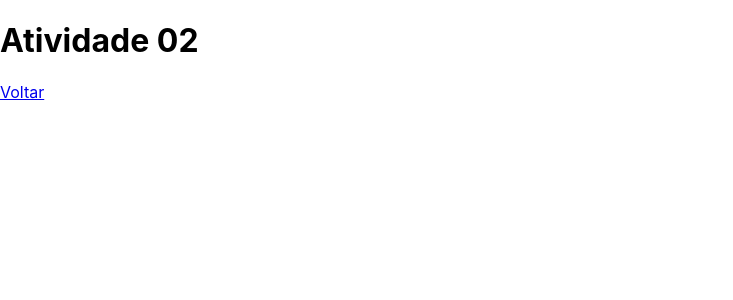
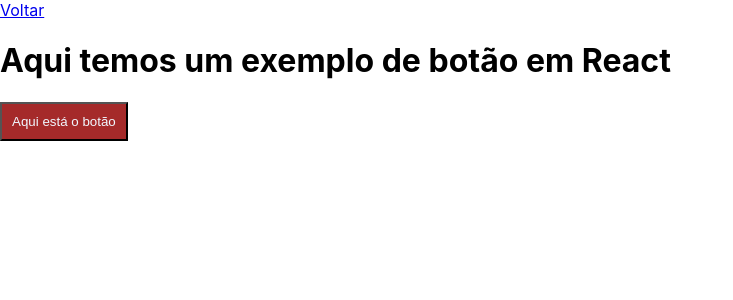
Before and after one commit to rogermsouza/engReact, a React (Create React App) app: page /Atv02 in a window 1280 px wide. Shown: the top 300 px of the page, without its empty margins (0-733 px from the left). Built offline with nearby package versions, Linux system fonts and the light colour scheme.

Commit message:
Atividades 3

```diff
--- a/src/Atv01.js
+++ b/src/Atv01.js
@@ -8,7 +8,8 @@ export default function Atv01(){
             <h1>Atividade 01</h1>
 
             <Relogio />
-            <Letreiro />
+            <div className="letreiro"><Letreiro /></div>
+
 
         </div>
     );
--- a/src/Atv02.js
+++ b/src/Atv02.js
@@ -1,9 +1,12 @@
 import { Link } from "react-router-dom";
+import Botao from "./Botao";
+import "./Botao.css";
 export default function Atv02(){
     return(
         <div>
-            <h1>Atividade 02</h1>
-            <Link to="/">Voltar</Link>
+             <Link to="/">Voltar</Link>
+            <h1>Aqui temos um exemplo de botão em React</h1>
+            <Botao />
         </div>
     );
 }
--- /dev/null
+++ b/src/Atv03.css
@@ -0,0 +1,3 @@
+.avatar {
+    border-radius: 50%;
+}
--- /dev/null
+++ b/src/Atv03.js
@@ -0,0 +1,28 @@
+import { Link } from "react-router-dom";
+import "./Atv03.css";
+
+const user ={
+    name: "Arnold Schwarzenegger",
+    imageUrl: "https://m.media-amazon.com/images/M/MV5BMjAyMTk3ODA2MF5BMl5BanBnXkFtZTcwMTkzNDQyNA@@._V1_.jpg",
+    imageSize: 90,
+};
+
+export default function Profile(){
+    return (
+        <>
+            <h1>{user.name}</h1>
+            <img
+                className="avatar"
+                src={user.imageUrl}
+                title={'Foto de ' + user.name}
+                style={
+                    {
+                        width: user.imageSize,
+                        height: user.imageSize
+                    }
+                }
+            />
+
+        </>
+    );
+}
--- /dev/null
+++ b/src/Botao.css
@@ -0,0 +1,5 @@
+button {
+    padding: 10px;
+    background-color: brown;
+    color: aliceblue;
+}
--- /dev/null
+++ b/src/Botao.js
@@ -0,0 +1,8 @@
+import { Link } from "react-router-dom";
+function Botao(){
+    return (
+        <button>Aqui está o botão</button>
+    );
+}
+
+export default Botao;
--- a/src/Home.js
+++ b/src/Home.js
@@ -12,6 +12,9 @@ const Home = () => {
                     <li>
                         <Link to="/Atv02">Atividade 02</Link>
                     </li>
+                    <li>
+                        <Link to="/Atv03">Atividade 03</Link>
+                    </li>
                 </ul>
             </nav>
         </div>
--- a/src/Letreiro.css
+++ b/src/Letreiro.css
@@ -1,3 +1,4 @@
 .letreiro{
-    border: solid 1px #000;
+    font-size: 16px;
+    color: red;
 }
--- a/src/minhasRotas.js
+++ b/src/minhasRotas.js
@@ -3,6 +3,7 @@ import { BrowserRouter, Route, Routes } from "react-router-dom";
 import Home from "./Home";
 import Atv01 from "./Atv01";
 import Atv02 from "./Atv02";
+import Atv03 from "./Atv03";
 
 export default function MinhasRotas(){
     return(
@@ -11,7 +12,9 @@ export default function MinhasRotas(){
                 <Route path="/" element={<Home />} />
                 <Route path="/Atv01" element={<Atv01 />} />
                 <Route path="/Atv02" element={<Atv02 />} />
-            </Routes>
+                <Route path="/Atv03" element={<Atv03 />} />
+                </Routes>
         </BrowserRouter>
+
     );
 }
```
Also changed, not shown: 1 other file (tests, documents, lock files or other folders).
